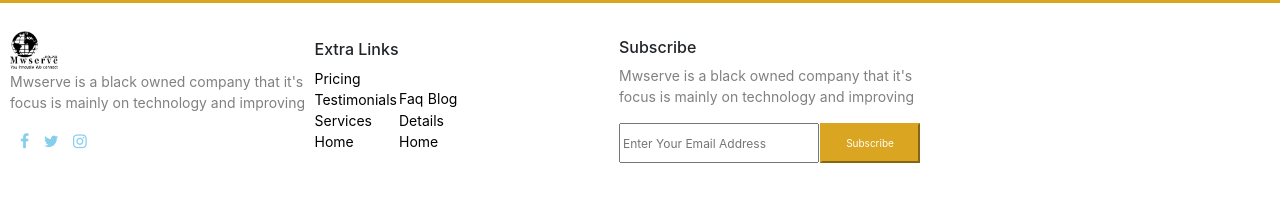
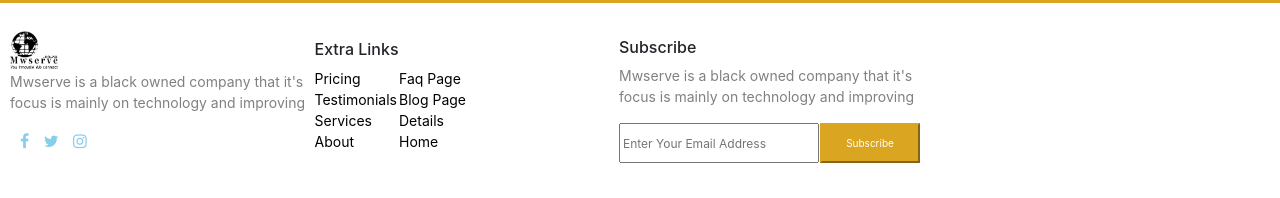
Before and after one commit to simonmataboge/mrclean, a plain HTML site: page mrCleanServices.html in a window 1280 px wide. Shown: the part 1638-1836 px from the top of the page. Drawn offline with nearby package versions, Linux system fonts and the light colour scheme.

Commit message:
Update mrCleanServices.html

```diff
--- a/mrCleanServices.html
+++ b/mrCleanServices.html
@@ -180,11 +180,11 @@
                   <a href="mrCleanPricing.html"> Pricing</a>
                   <a href="mrCleanTestimonials.html">Testimonials</a>
                   <a href="mrCleanServices.html">Services</a>
-                  <a href="mrCleanAbt.html">Home</a>
+                  <a href="mrCleanAbt.html">About</a>
                 </div>
                 <div class="footerLinks">
-                  <a href="mrCleanFaq.html"> Faq</a>
-                  <a href="mrCleanBlog.html">Blog</a>
+                  <a href="mrCleanFaq.html"> Faq Page</a>
+                  <a href="mrCleanBlog.html">Blog Page</a>
                   <a href="mrCleanServicesDetails.html">Details</a>
                   <a href="mrClean.html">Home</a>
                 </div>
```
